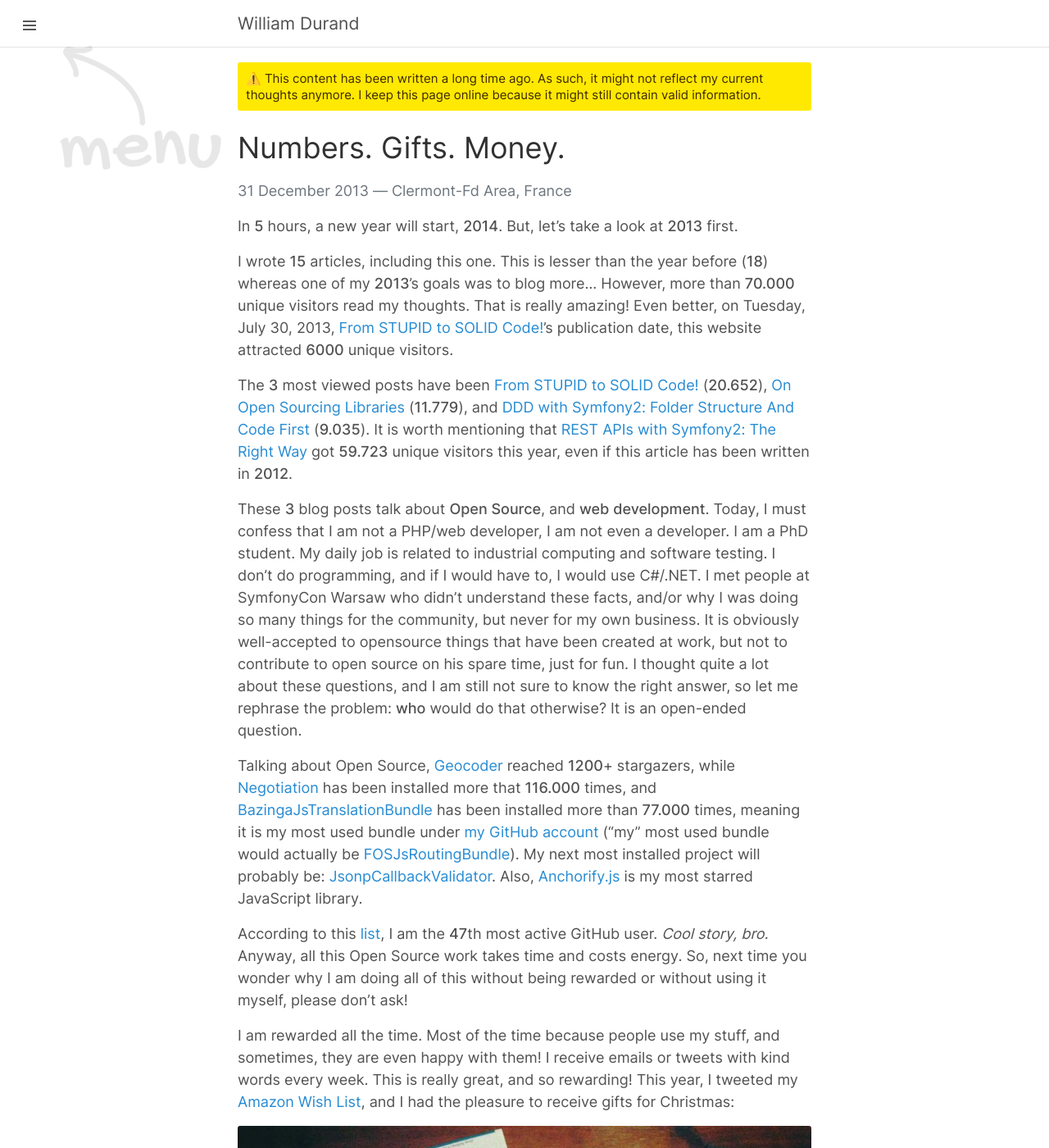
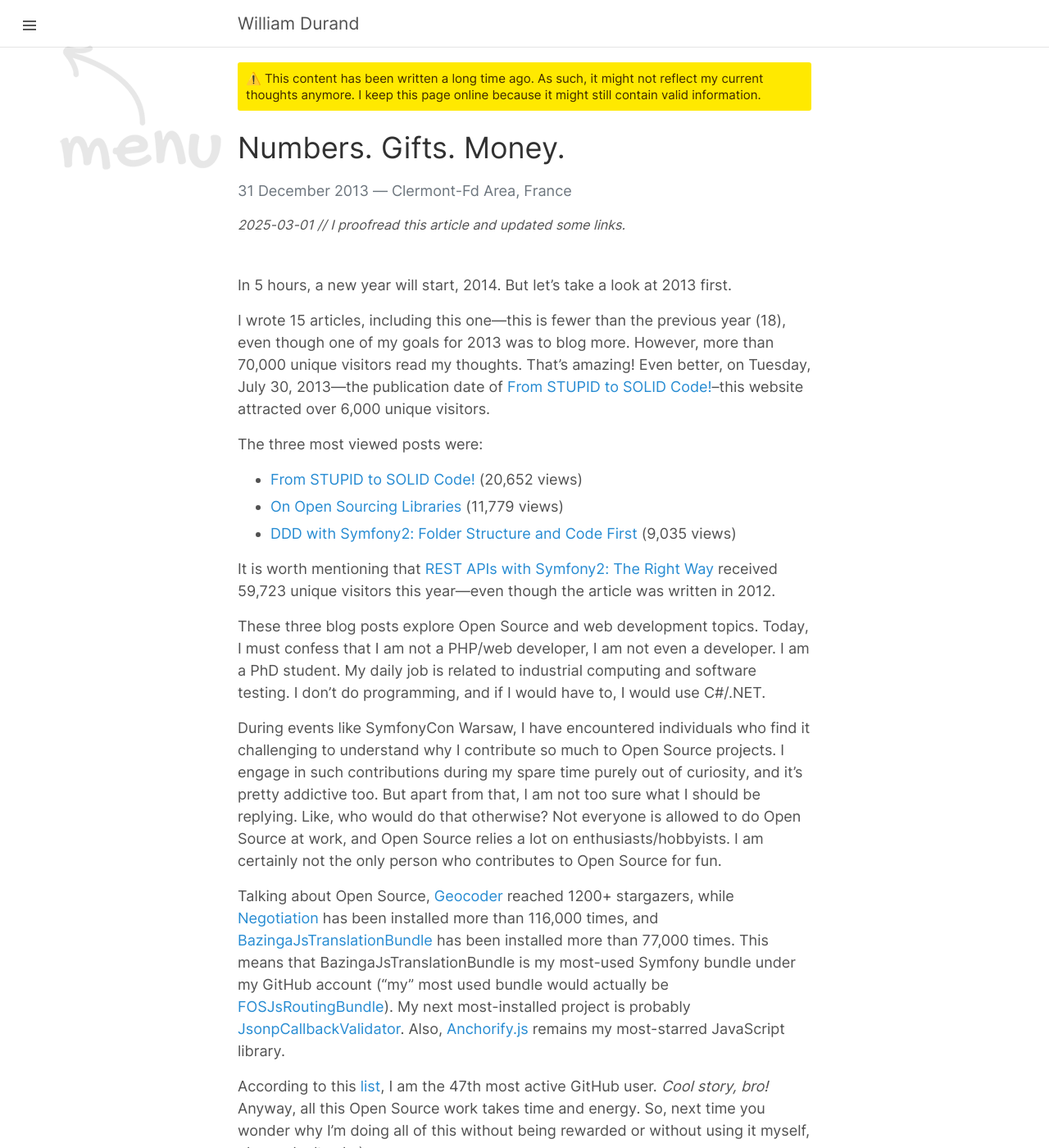
Before and after one commit to willdurand/willdurand.github.io, a Jekyll site: the page built from _posts/2013-12-31-numbers-gifts-money.md, in a window 1280 px wide and 1400 px high. Shown: the whole window at 82% size. Built offline with Jekyll 4.4.1, drawn with Linux system fonts in a browser that asks for light colours; some of the changed text lies outside the part shown.

Commit message:
more proofreading

```diff
--- a/_posts/2013-12-31-numbers-gifts-money.md
+++ b/_posts/2013-12-31-numbers-gifts-money.md
@@ -2,65 +2,71 @@
 layout: post
 location: Clermont-Fd Area, France
 title: "Numbers. Gifts. Money."
+updates:
+  - date: 2025-03-01
+    content: I proofread this article and updated some links.
 ---
 
-In **5** hours, a new year will start, **2014**. But, let's take a look at
-**2013** first.
+In 5 hours, a new year will start, 2014. But let’s take a look at 2013 first.
 
-I wrote **15** articles, including this one. This is lesser than the year
-before (**18**) whereas one of my **2013**'s goals was to blog more... However,
-more than **70.000** unique visitors read my thoughts. That is really amazing!
-Even better, on Tuesday, July 30, 2013, [From STUPID to SOLID
-Code!](/2013/07/30/from-stupid-to-solid-code/)'s publication date, this website
-attracted **6000** unique visitors.
+I wrote 15 articles, including this one—this is fewer than the previous year
+(18), even though one of my goals for 2013 was to blog more. However, more than
+70,000 unique visitors read my thoughts. That’s amazing! Even better, on
+Tuesday, July 30, 2013—the publication date of [From STUPID to SOLID
+Code!](/2013/07/30/from-stupid-to-solid-code/)–this website attracted over 6,000
+unique visitors.
 
-The **3** most viewed posts have been [From STUPID to SOLID
-Code!](/2013/07/30/from-stupid-to-solid-code/) (**20.652**), [On Open Sourcing
-Libraries](/2013/07/04/on-open-sourcing-libraries/) (**11.779**), and [DDD with
-Symfony2: Folder Structure And Code
-First](/2013/08/07/ddd-with-symfony2-folder-structure-and-code-first/)
-(**9.035**). It is worth mentioning that [REST APIs with Symfony2: The Right
-Way](/2012/08/02/rest-apis-with-symfony2-the-right-way/) got **59.723** unique
-visitors this year, even if this article has been written in **2012**.
+The three most viewed posts were:
 
-These **3** blog posts talk about **Open Source**, and **web development**.
-Today, I must confess that I am not a PHP/web developer, I am not even a
-developer. I am a PhD student. My daily job is related to industrial computing
-and software testing. I don't do programming, and if I would have to, I would
-use C#/.NET.
-I met people at SymfonyCon Warsaw who didn't understand these facts, and/or why
-I was doing so many things for the community, but never for my own business. It
-is obviously well-accepted to opensource things that have been created at work,
-but not to contribute to open source on his spare time, just for fun.
-I thought quite a lot about these questions, and I am still not sure to know
-the right answer, so let me rephrase the problem: **who** would do that
-otherwise? It is an open-ended question.
+- [From STUPID to SOLID Code!](/2013/07/30/from-stupid-to-solid-code/) (20,652
+  views)
+- [On Open Sourcing Libraries](/2013/07/04/on-open-sourcing-libraries/) (11,779
+  views)
+- [DDD with Symfony2: Folder Structure and Code
+  First](/2013/08/07/ddd-with-symfony2-folder-structure-and-code-first/) (9,035
+  views)
+
+It is worth mentioning that [REST APIs with Symfony2: The Right
+Way](/2012/08/02/rest-apis-with-symfony2-the-right-way/) received 59,723 unique
+visitors this year—even though the article was written in 2012.
+
+These three blog posts explore Open Source and web development topics. Today, I
+must confess that I am not a PHP/web developer, I am not even a developer. I am
+a PhD student. My daily job is related to industrial computing and software
+testing. I don't do programming, and if I would have to, I would use C#/.NET.
+
+During events like SymfonyCon Warsaw, I have encountered individuals who find it
+challenging to understand why I contribute so much to Open Source projects. I
+engage in such contributions during my spare time purely out of curiosity, and
+it's pretty addictive too. But apart from that, I am not too sure what I should
+be replying. Like, who would do that otherwise? Not everyone is allowed to do
+Open Source at work, and Open Source relies a lot on enthusiasts/hobbyists. I am
+certainly not the only person who contributes to Open Source for fun.
 
 Talking about Open Source, [Geocoder](https://github.com/geocoder-php/Geocoder)
-reached **1200**+ stargazers, while
-[Negotiation](https://github.com/willdurand/Negotiation) has been installed
-more that **116.000** times, and
+reached 1200+ stargazers, while
+[Negotiation](https://github.com/willdurand/Negotiation) has been installed more
+than 116,000 times, and
 [BazingaJsTranslationBundle](https://github.com/willdurand/BazingaJsTranslationBundle)
-has been installed more than **77.000** times, meaning it is my most used
-bundle under [my GitHub account](https//github.com/willdurand) ("my" most used
-bundle would actually be
+has been installed more than 77,000 times. This means that
+BazingaJsTranslationBundle is my most-used Symfony bundle under my GitHub
+account ("my" most used bundle would actually be
 [FOSJsRoutingBundle](https://github.com/FriendsOfSymfony/FOSJsRoutingBundle)).
-My next most installed project will probably be:
+My next most-installed project is probably
 [JsonpCallbackValidator](https://github.com/willdurand/JsonpCallbackValidator).
-Also, [Anchorify.js](https://github.com/willdurand/anchorify.js) is my most
-starred JavaScript library.
+Also, [Anchorify.js](https://github.com/willdurand/anchorify.js) remains my
+most-starred JavaScript library.
 
 According to this [list](https://gist.github.com/paulmillr/2657075), I am the
-**47**th most active GitHub user. _Cool story, bro._ Anyway, all this Open
-Source work takes time and costs energy. So, next time you wonder why I am doing
-all of this without being rewarded or without using it myself, please don't ask!
+47th most active GitHub user. _Cool story, bro!_ Anyway, all this Open Source
+work takes time and energy. So, next time you wonder why I’m doing all of this
+without being rewarded or without using it myself, please don’t ask :)
 
-I am rewarded all the time. Most of the time because people use my stuff, and
-sometimes, they are even happy with them! I receive emails or tweets with kind
-words every week. This is really great, and so rewarding! This year, I tweeted
-my [Amazon Wish
-List](http://www.amazon.fr/registry/wishlist/3ICJE3SIOIDWE), and I had the
-pleasure to receive gifts for Christmas:
+I’m rewarded every single day. Most of the time because people use my stuff, and
+sometimes, they even appreciate it! I receive emails or tweets with heartfelt
+messages weekly. This is incredibly gratifying and truly rewarding! This year, I
+even shared my Amazon Wish List on Twitter, and I had the pleasure of receiving
+gifts for Christmas:
 
 ![](/images/gifts.jpg)
 
@@ -68,40 +74,41 @@ In no particular order, I would like to thank @pborreli, @weaverryan,
 @leannapelham, @lsmith, @mathiasverraes, @toin0u and @youb_s for these awesome
 gifts!
 
-I know money in Open Source is always a tricky point. Be sure that I won't get
-paid twice for the Open Source work I am doing. I am not sponsored by anyone,
-and over the last **3** years, I never asked for money. I don't need money to
-create new projects, or to maintain them. However, domain names, GitHub account,
-and so on, are not free ;-)
+I know that money in Open Source is always a tricky topic. Be sure that I won't
+get paid twice for the Open Source work I am doing. I am not sponsored by
+anyone, and over the last three years, I’ve never asked for compensation. I
+don't need money to create new projects or to maintain them. However, domain
+names, GitHub account, etc. aren’t free ;-)
 
-Next year, I will probably continue my Open Source stuff, and I will try to
-learn more things. I have new ideas to improve REST support in PHP/Symfony, but
-I would also love to expand my knowledge with new languages. Why not bringing my
-knowledge into a new community? Who knows.
-I also have a lot of books to read, and I promise to write a review for each
-book I receive.
+Next year, I plan to continue my Open Source contributions and explore new
+opportunities for growth. While I have exciting ideas for improving REST support
+in PHP/Symfony, I also want to expand my knowledge into new programming
+languages. Why not share what I learned with a new community? Who knows where it
+might lead? Additionally, I have a number of books to read and am committed to
+writing thoughtful reviews for each one.
 
-On a personal plan, I lost **15** kilograms in **2013**. I changed my way of
-life. I don't drink alcohol anymore (I am not an alcoholic, I just stopped drinking
-beers and so on during parties or dinners). I try to eat less meat, in order to
-become a [flexitarian](http://en.wikipedia.org/wiki/Semi-vegetarianism). I feel way
-better.
-I also do a lot of sport, mainly running, mountain biking, squash, and soccer. I
-have three goals for **2014**:
+On a personal plan, I lost 15 kilograms in 2013. This was part of my new
+lifestyle changes. I stopped drinking alcohol. I'm also getting into
+[flexitarianism](https://en.wikipedia.org/wiki/Semi-vegetarianism). I feel much
+better now and enjoy a more balanced diet. My fitness routine includes running,
+mountain biking, squash, and soccer. I have three goals for 2014:
 
-- running **10** kilometers in less than **40** minutes;
-- swimming faster, and better (~**2**kms);
-- competing in a triathlon.
+- run 10 kilometers in under 40 minutes
+- swim faster and improve endurance (~2 km)
+- compete in a triathlon
 
-My other goals for **2014** are:
+Other goals include:
 
-- reading more books;
-- writing more, maybe trying to write a book;
-- speaking more at conferences;
-- improving my English;
-- dominating the world.
+- reading more books
+- writing more, possibly authoring a book
+- speaking at conferences
+- improving my English
+- dominating the world[^1]
 
-I wish you a Happy New Year, and all the best for your family, and you! See you
-next year!
+Wishing you a Happy New Year. Best wishes for your family and yourself! I look
+forward to seeing you next year!
 
 Thank you &hearts; &hearts; &hearts;
+
+[^1]: That's a joke derived from [Pinky and the
+    Brain](https://en.wikipedia.org/wiki/Pinky_and_the_Brain).
```
